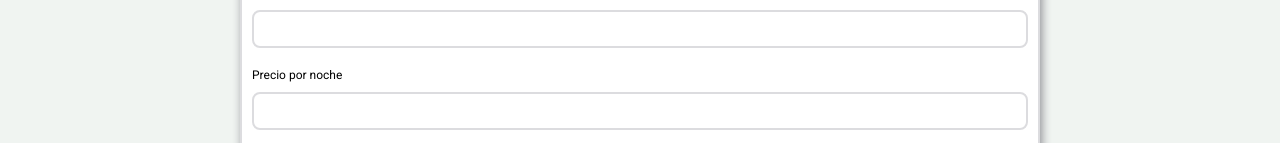
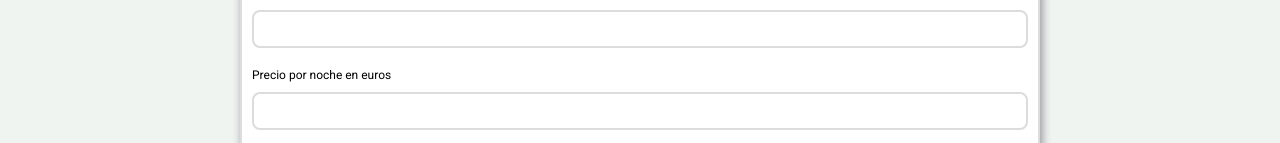
Before and after one commit to TheBestTeamEcoturismo/Ecoturismo_frontend, a React (Vite) app: page /registerAccommodation in a window 1280 px wide. Shown: the part 657-800 px from the top of the page. Built offline with nearby package versions, Linux system fonts and the light colour scheme.

Commit message:
FIX: createActivity, UpdateActivity, createAccommodation, UpdateAccommodation

```diff
--- a/src/pages/registerAccommodation/step1/Step1.jsx
+++ b/src/pages/registerAccommodation/step1/Step1.jsx
@@ -34,7 +34,7 @@ const Step1 = ({ register, errors }) => {
         {errors.ubi && <p className="form__error">{errors.ubi.message}</p>}
       </div>
       <div>
-        <label htmlFor="price">Precio por noche</label>
+        <label htmlFor="price">Precio por noche en euros</label>
         <input type="number" name="price" id="price" min="1" {...register('price', { required: 'El precio es requerido' })}></input>
         {errors.price && <p className="form__error">{errors.price.message}</p>}
       </div>
--- a/src/pages/registerActivity/step2/Step2.jsx
+++ b/src/pages/registerActivity/step2/Step2.jsx
@@ -11,12 +11,12 @@ const Step2 = ({ register, errors, setValue, getValues }) => {
         <p>Todos los campos son obligatorios</p>
       </div>
       <div>
-        <label htmlFor="duration">Duración</label>
+        <label htmlFor="duration">Duración en horas</label>
         <input id="duration" type="number" min="1" {...register('duration', { required: 'La duración es requerida' })} />
         {errors.duration && <p className="form__error">{errors.duration.message}</p>}
       </div>
       <div>
-        <label htmlFor="price">Precio por persona</label>
+        <label htmlFor="price">Precio por persona en euros</label>
         <input id="price" type="number" min="1" {...register('price', { required: 'El precio es requerido' })} />
         {errors.price && <p className="form__error">{errors.price.message}</p>}
       </div>
--- a/src/pages/updateAccommodation/step1/Step1.jsx
+++ b/src/pages/updateAccommodation/step1/Step1.jsx
@@ -26,7 +26,7 @@ const Step1 = ({ register, accommodation }) => {
         <input type="text" name="ubi" id="ubi" placeholder={accommodation.ubi} {...register('ubi')}></input>
       </div>
       <div>
-        <label htmlFor="price">Precio por noche</label>
+        <label htmlFor="price">Precio por noche en euros</label>
         <input type="number" name="price" id="price" min="1" placeholder={accommodation.price} {...register('price')}></input>
       </div>
       <div>
--- a/src/pages/updateActivity/step2/Step2.jsx
+++ b/src/pages/updateActivity/step2/Step2.jsx
@@ -6,11 +6,11 @@ const Step2 = ({ register, getValues, setValue, activity }) => {
   return (
     <div className="step">
       <div>
-        <label htmlFor="duration">Duración</label>
+        <label htmlFor="duration">Duración en horas</label>
         <input placeholder={activity.duration} id="duration" type="number" min="1" {...register('duration')} />
       </div>
       <div>
-        <label htmlFor="price">Precio por persona</label>
+        <label htmlFor="price">Precio por persona en euros</label>
         <input placeholder={activity.price} id="price" type="number" min="1" {...register('price')} />
       </div>
       <div>
```
